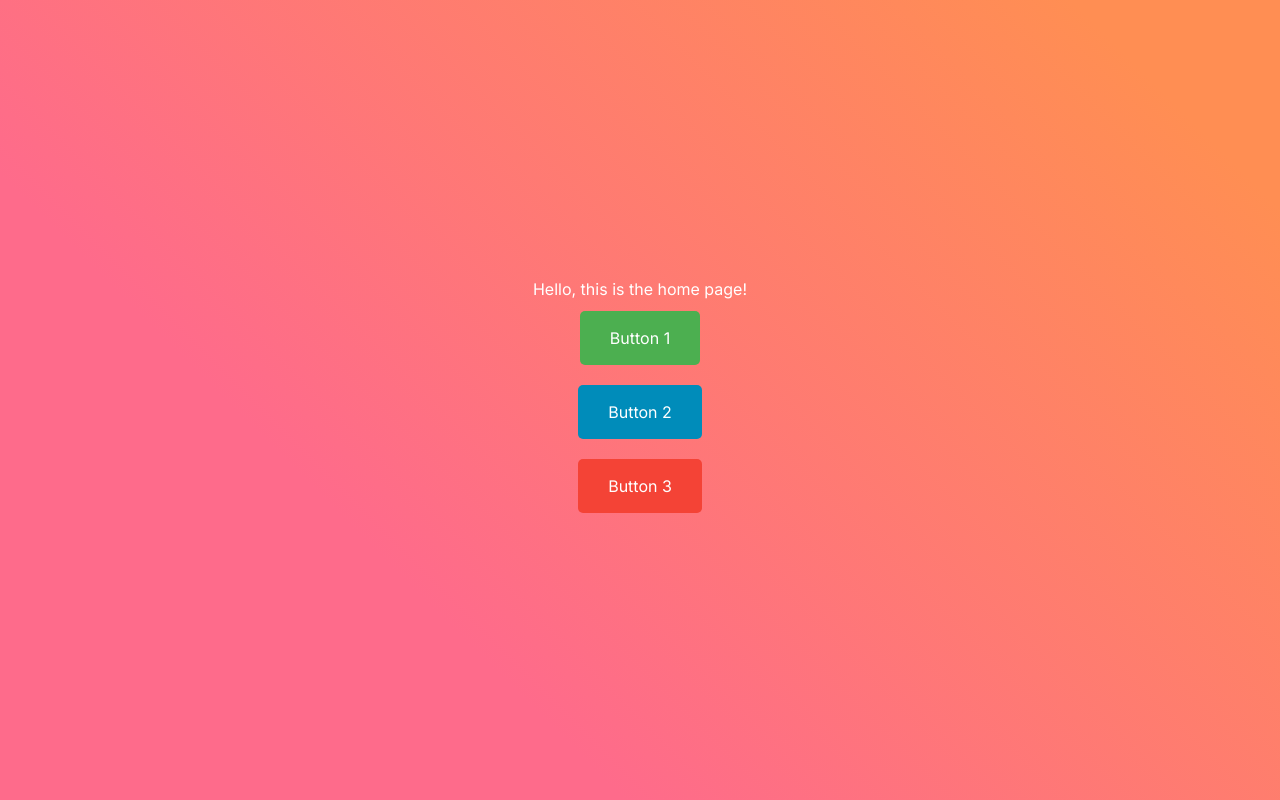
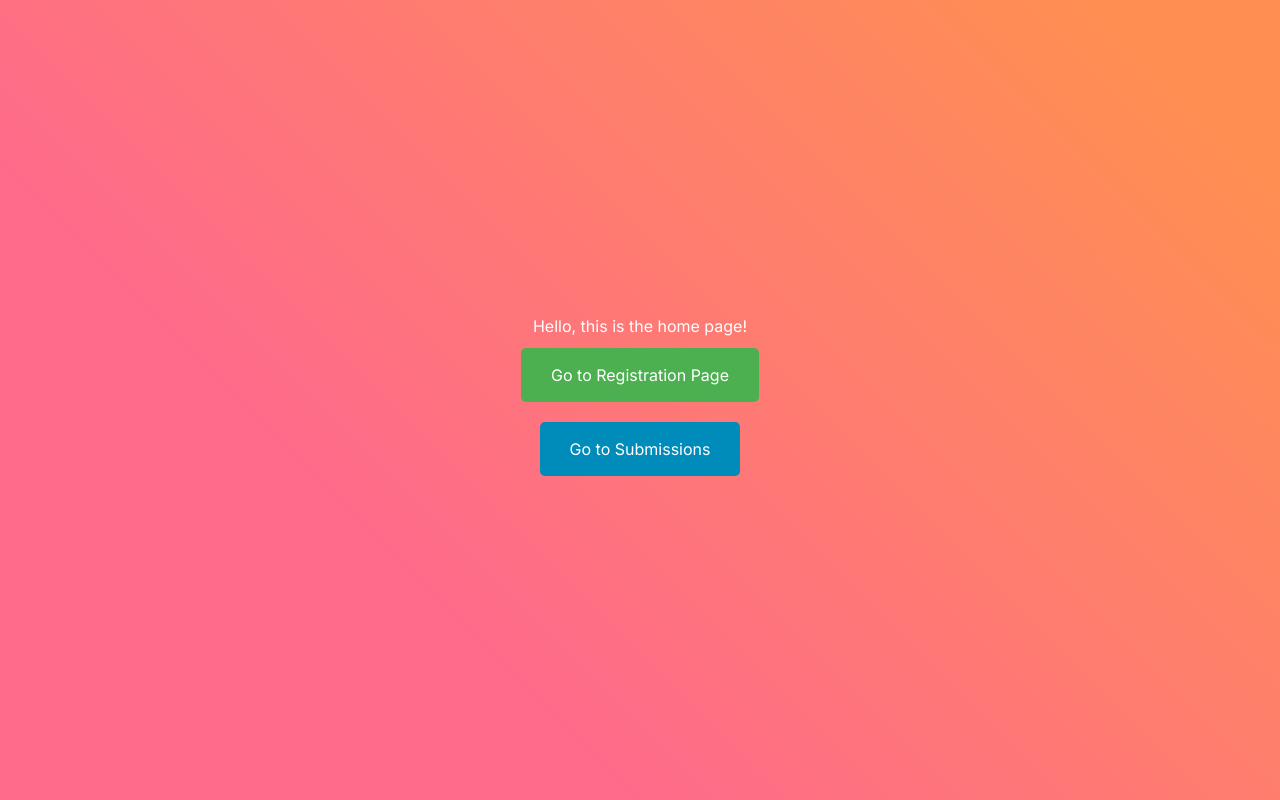
Before and after one commit to Marathon-art/website, a Next.js app: page / in a window 1280 px wide. Built offline with nearby package versions, Linux system fonts and the light colour scheme.

Commit message:
Introduce submissions pages

```diff
--- a/src/app/[test]/page.tsx
+++ /dev/null
@@ -1,27 +0,0 @@
-// /src/app/page.tsx
-
-import React from 'react';
-
-
-const TestPage: React.FC = () => {
-  const handleButtonClick = (buttonNumber: number) => {
-    // Add your button click logic here, you can differentiate based on buttonNumber
-    alert(`Button ${buttonNumber} clicked!`);
-  };
-
-  return (
-    <div style={{
-      background: 'linear-gradient(45deg, #FE6B8B 30%, #FF8E53 90%)',
-      height: '100vh',
-      display: 'flex',
-      flexDirection: 'column',
-      alignItems: 'center',
-      justifyContent: 'center'
-    }}>
-      <h1 style={{ color: 'white' }}>TEST STESG page!</h1>
-
-    </div>
-  );
-};
-
-export default TestPage;
--- a/src/app/[test]/subpage.tsx
+++ /dev/null
@@ -1,27 +0,0 @@
-// /src/app/page.tsx
-
-import React from 'react';
-
-
-const TestPage: React.FC = () => {
-  const handleButtonClick = (buttonNumber: number) => {
-    // Add your button click logic here, you can differentiate based on buttonNumber
-    alert(`Button ${buttonNumber} clicked!`);
-  };
-
-  return (
-    <div style={{
-      background: 'linear-gradient(45deg, #FE6B8B 30%, #FF8E53 90%)',
-      height: '100vh',
-      display: 'flex',
-      flexDirection: 'column',
-      alignItems: 'center',
-      justifyContent: 'center'
-    }}>
-      <h1 style={{ color: 'white' }}>subTEST STESG page!</h1>
-
-    </div>
-  );
-};
-
-export default TestPage;
--- /dev/null
+++ b/src/app/components/ButtonPrimaryLink.tsx
@@ -0,0 +1,32 @@
+// components/ButtonPrimaryLink.tsx
+import React, { FC } from 'react';
+import Link from 'next/link';
+
+interface ButtonPrimaryLinkProps {
+  text: string;
+  backgroundColor: string;
+  href: string;
+}
+
+const ButtonPrimaryLink: FC<ButtonPrimaryLinkProps> = ({ text, backgroundColor, href }) => {
+  return (
+    <Link href={href} passHref>
+      <button
+        style={{
+          margin: '10px',
+          padding: '15px 30px',
+          fontSize: '16px',
+          borderRadius: '5px',
+          border: 'none',
+          cursor: 'pointer',
+          backgroundColor: backgroundColor,
+          color: 'white',
+        }}
+      >
+        {text}
+      </button>
+    </Link>
+  );
+};
+
+export default ButtonPrimaryLink;
--- /dev/null
+++ b/src/app/components/Submission.tsx
@@ -0,0 +1,34 @@
+import React, { FC, useEffect, useState } from 'react';
+
+interface SubmissionProps {
+  id: string;
+  name: string;
+  artistName: string;
+  onClick?: () => void;
+}
+
+const Submission: FC<SubmissionProps> = ({ id, name, artistName,  onClick }) => {
+  const [imageUrl, setImageUrl] = useState('');
+
+  useEffect(() => {
+    fetch('https://picsum.photos/200/300')
+      .then((response) => {
+        setImageUrl(response.url);
+      });
+  }, []);
+
+  return (
+    <div style={{
+      display: 'flex',
+      flexDirection: 'column',
+      alignItems: 'center',
+      justifyContent: 'center'
+    }}>
+      {imageUrl && <img src={imageUrl} alt={name} />}
+      <p style={{ paddingTop: '16px' }}/>
+      <p style={{ color: 'white' }}>{name} by {artistName}</p>
+    </div>
+  );
+};
+
+export default Submission;
--- a/src/app/page.tsx
+++ b/src/app/page.tsx
@@ -1,14 +1,12 @@
 'use client'
 
+// pages/index.tsx
 import React from 'react';
-import ButtonPrimary from '../components/ButtonPrimary'; // Adjust the path as needed
+import ButtonPrimaryLink from './components/ButtonPrimaryLink'; // Adjust the path as needed
 
+
+//
 const Home: React.FC = () => {
-  const handleButtonClick = (buttonNumber: number) => {
-    // Add your button click logic here, you can differentiate based on buttonNumber
-    alert(`Button ${buttonNumber} clicked!`);
-  };
-
   return (
     <div style={{
       background: 'linear-gradient(45deg, #FE6B8B 30%, #FF8E53 90%)',
@@ -19,20 +17,15 @@ const Home: React.FC = () => {
       justifyContent: 'center'
     }}>
       <h1 style={{ color: 'white' }}>Hello, this is the home page!</h1>
-      <ButtonPrimary
-        text="Button 1"
+      <ButtonPrimaryLink
+        text="Go to Registration Page"
         backgroundColor="#4CAF50"
-        onClick={() => handleButtonClick(1)}
+        href="/registration"
       />
-      <ButtonPrimary
-        text="Button 2"
+      <ButtonPrimaryLink
+        text="Go to Submissions"
         backgroundColor="#008CBA"
-        onClick={() => handleButtonClick(2)}
-      />
-      <ButtonPrimary
-        text="Button 3"
-        backgroundColor="#f44336"
-        onClick={() => handleButtonClick(3)}
+        href="/submissions"
       />
     </div>
   );
--- /dev/null
+++ b/src/app/registration/page.tsx
@@ -0,0 +1,28 @@
+'use client'
+
+// pages/index.tsx
+import React from 'react';
+import ButtonPrimary from '../components/ButtonPrimary';
+
+const Registration: React.FC = () => {
+  return (
+    <div style={{
+      background: 'linear-gradient(45deg, #FE6B8B 30%, #FF8E53 90%)',
+      height: '100vh',
+      display: 'flex',
+      flexDirection: 'column',
+      alignItems: 'center',
+      justifyContent: 'center'
+    }}>
+      <h1 style={{ color: 'white' }}>Welcome Artist, Connect your wallet to register!</h1>
+      <ButtonPrimary
+        text="Register!"
+        backgroundColor="#4CAF50"
+        onClick={ () => console.log("Oh, I'm so registered!") }
+      />
+      <h1 style={{ color: 'white' }}>Welcome Artist, Connect your wallet to register!</h1>
+    </div>
+  );
+};
+
+export default Registration;
--- /dev/null
+++ b/src/app/submissions/[id]/page.tsx
@@ -0,0 +1,38 @@
+'use client';
+
+import React, { FC } from 'react';
+import Submission from '../../../app/components/Submission';
+
+interface SubmissionDetailedProps {
+  id: string;
+  name: string;
+  artistName: string;
+}
+
+const SubmissionDetailed: FC<SubmissionDetailedProps> = ({ id, name, artistName }) => {
+  return (
+    <div style={{
+      background: 'linear-gradient(45deg, #FE6B8B 30%, #FF8E53 90%)',
+      height: '100vh',
+      display: 'flex',
+      flexDirection: 'column',
+      alignItems: 'center',
+      justifyContent: 'center'
+    }}>
+      <h1 className="text-3xl" style={{ color: 'white' }}>Submission Detailed</h1>
+      <p style={{ paddingTop: '16px' }}/>
+      <div style={{
+        display: 'flex',
+        flexDirection: 'row',
+        justifyContent: 'space-around',
+        width: '100%'
+      }}>
+        <Submission id={id}
+          artistName=''
+          name='' />
+      </div>
+    </div>
+  );
+};
+
+export default SubmissionDetailed;
--- /dev/null
+++ b/src/app/submissions/page.tsx
@@ -0,0 +1,52 @@
+'use client';
+
+// pages/Submissions.tsx
+import React from 'react';
+import Submission from '../components/Submission';
+import Link from 'next/link';
+
+const Submissions: React.FC = () => {
+  return (
+    <div style={{
+      background: 'linear-gradient(45deg, #FE6B8B 30%, #FF8E53 90%)',
+      height: '100vh',
+      display: 'flex',
+      flexDirection: 'column',
+      alignItems: 'center',
+      justifyContent: 'center'
+    }}>
+      <h1 style={{ color: 'white' }}>Welcome to the Submissions Page!</h1>
+      <p style= {{ paddingTop : "16px"}}/>
+      <div style={{
+        display: 'flex',
+        flexDirection: 'row',
+        justifyContent: 'space-around',
+        width: '100%'
+      }}>
+        <Link href={'submissions/1'} passHref>
+          <Submission
+            id='1'
+            name='Abstract 1'
+            artistName='James Cameron'
+          />
+        </Link>
+        <Link href={'submissions/2'} passHref>
+        <Submission
+          id='2'
+          name='Abstract 2'
+          artistName='Phillip Carry'
+        />
+        </Link>
+        <Link href={'submissions/3'} passHref>
+        <Submission
+          id='3'
+          name='Abstract 3'
+          artistName="Neo O'Candy"
+        />
+        </Link>
+      </div>
+    </div>
+  );
+};
+
+export default Submissions;
```
Also changed, not shown: src/app/components/ButtonPrimary.tsx (renamed from src/components/ButtonPrimary.tsx).
